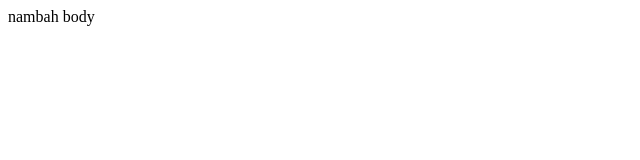
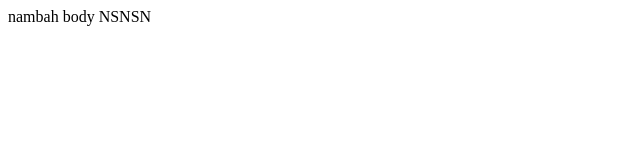
Before and after one commit to adeaye/projectGit3, a plain HTML site: page index.html in a window 1280 px wide. Shown: the full height of the page, 0-640 px from the left. Drawn offline with Linux system fonts and the light colour scheme.

Commit message:
modif master

```diff
--- a/index.html
+++ b/index.html
@@ -6,6 +6,6 @@
     <title>Document ABC DEF GHI KLM</title>
 </head>
 <body>
-    nambah body
+    nambah body NSNSN
 </body>
 </html>
```
